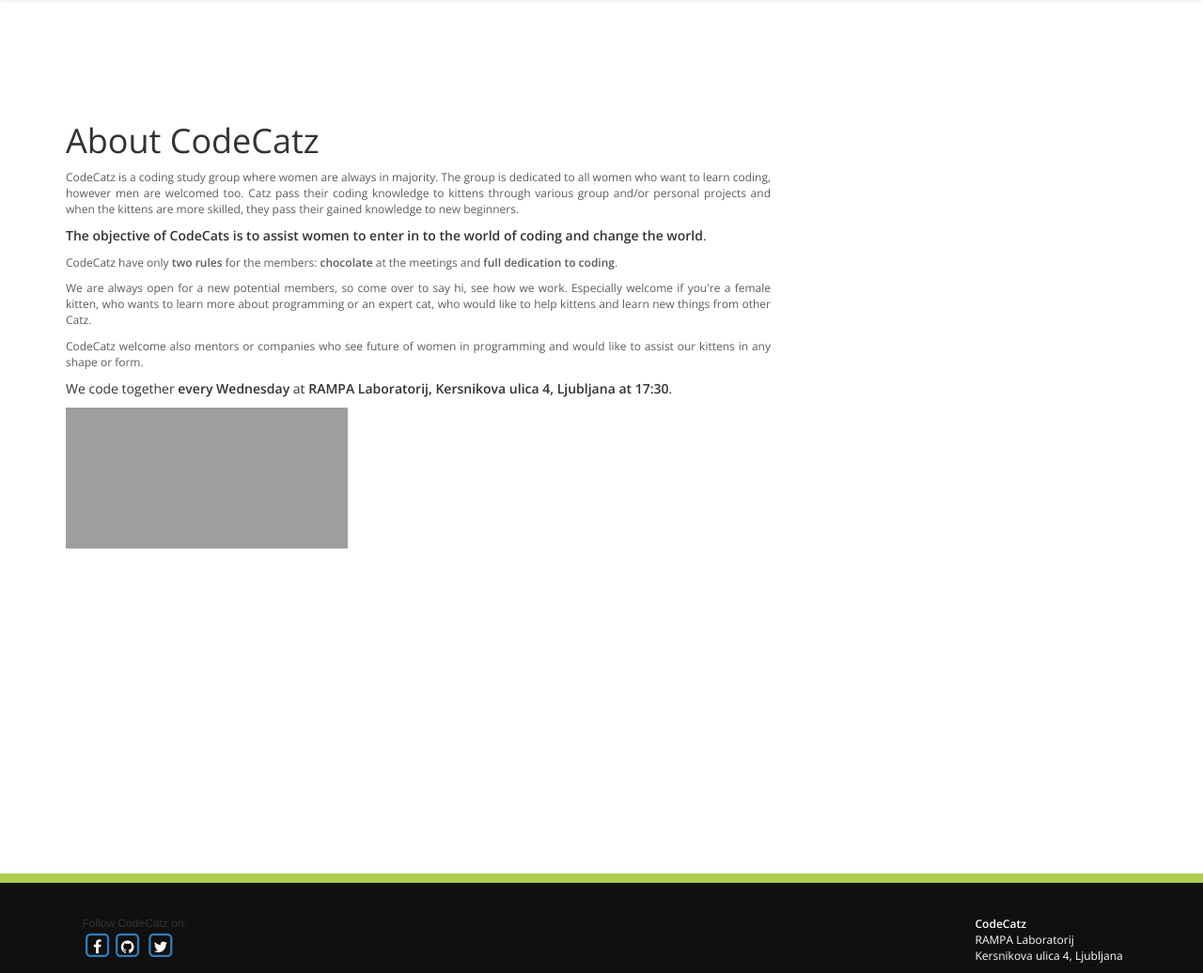
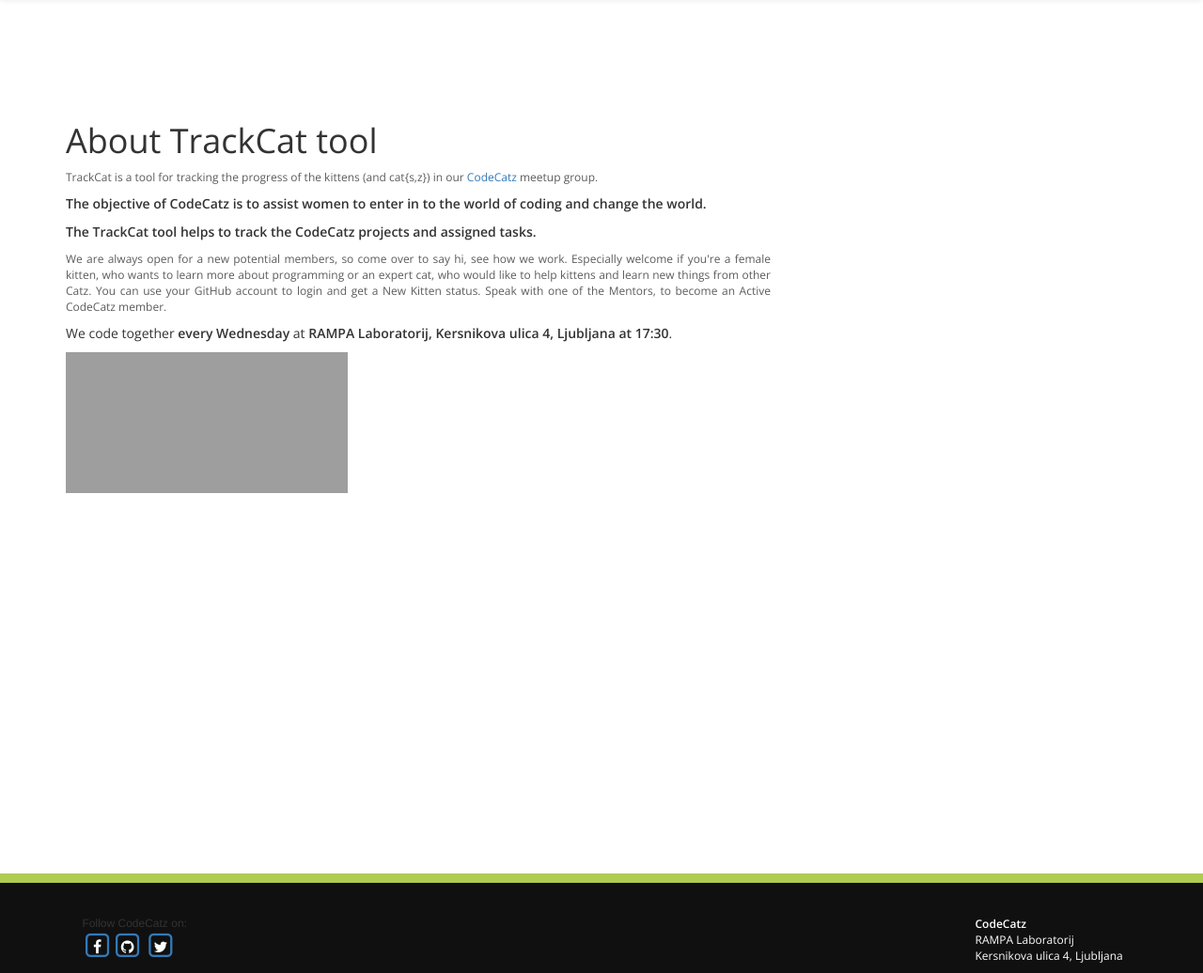
Before and after one commit to CodeCatz/TrackCat, a Django app: page /about/ in a window 1280 px wide. Shown: the part 72-1108 px from the top of the page at 94% size. Run offline with Django 3.2, Linux system fonts and the light colour scheme; some libraries are stand-ins or nearby versions; grey boxes are pictures that could not be loaded.

Commit message:
Fix #287

```diff
--- a/web/templates/pages/about.html
+++ b/web/templates/pages/about.html
@@ -1,6 +1,6 @@
 {% extends 'base.html' %}
 
-{% block title %}CodeCatz - About Us{% endblock %}
+{% block title %}TrackCat - About the tool{% endblock %}
 
 {% block content%}
 
@@ -8,17 +8,17 @@
 
 	<header class="row">
 		<div class="col-lg-6 col-sm-7">
-			<h1>About CodeCatz</h1>
+			<h1>About TrackCat tool</h1>
 		</div>
 	</header>
 
 		<div class="row">
 			<div class="col-md-8">
-				<p class="intro">CodeCatz is a coding study group where women are always in majority. The group is dedicated to all women who want to learn coding, however men are welcomed too. Catz pass their coding knowledge to kittens through various group and/or personal projects and when the kittens are more skilled, they pass their gained knowledge to new beginners. </p>
-				<p><strong>The objective of CodeCats is to assist women to enter in to the world of coding and change the world</strong>.</p>
-				<p class="intro">CodeCatz have only <strong>two rules</strong> for the members: <strong>chocolate</strong> at the meetings and <strong>full dedication to coding</strong>.</p>
-				<p class="intro">We are always open for a new potential members, so come over to say hi, see how we work. Especially welcome if you're a female kitten, who wants to learn more about programming or an expert cat, who would like to help kittens and learn new things from other Catz.</p>
-				<p class="intro">CodeCatz welcome also mentors or companies who see future of women in programming and would like to assist our kittens in any shape or form. </p>
+				<p class="intro">TrackCat is a tool for tracking the progress of the kittens (and cat{s,z}) in our <a href="http://codecatz.org"> CodeCatz </a> meetup group.</p>
+				<p><strong>The objective of CodeCatz is to assist women to enter in to the world of coding and change the world. </strong></p>
+				<p><strong>The TrackCat tool helps to track the CodeCatz projects and assigned tasks. </strong></p>
+
+				<p class="intro">We are always open for a new potential members, so come over to say hi, see how we work. Especially welcome if you're a female kitten, who wants to learn more about programming or an expert cat, who would like to help kittens and learn new things from other Catz. You can use your GitHub account to login and get a New Kitten status. Speak with one of the Mentors, to become an Active CodeCatz member.</p>
 				<p>We code together <strong>every Wednesday</strong> at <strong>RAMPA Laboratorij, Kersnikova ulica 4, Ljubljana at 17:30</strong>.</p>
 			</div>
 		</div>
```
